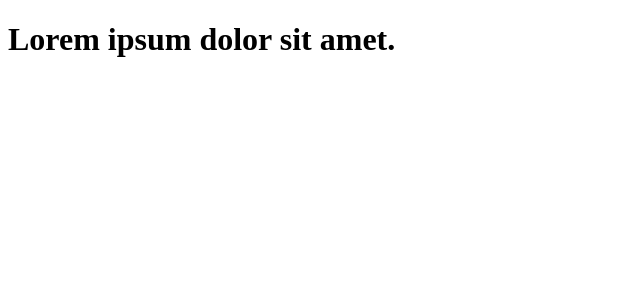
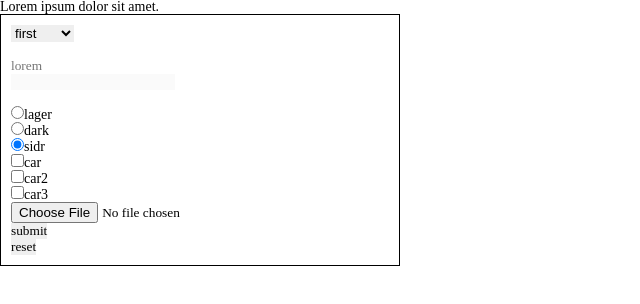
Before and after one commit to Nazunak/learn_front, a plain HTML site: page index.html in a window 1280 px wide. Shown: the whole page, without its empty margins (0-640 px from the left). Drawn offline with Linux system fonts and the light colour scheme.

Commit message:
work home

```diff
--- /dev/null
+++ b/css/style.css
@@ -0,0 +1,44 @@
+/*Обнулення*/
+*{
+	padding: 0;
+	margin: 0;
+	border: 0;
+}
+*,*:before,*:after{
+	-moz-box-sizing: border-box;
+	-webkit-box-sizing: border-box;
+	box-sizing: border-box;
+}
+:focus,:active{outline: none;}
+a:focus,a:active{outline: none;}
+
+nav,footer,header,aside{display: block;}
+
+html,body{
+	height: 100%;
+	width: 100%;
+	font-size: 100%;
+	line-height: 1;
+	font-size: 14px;
+	-ms-text-size-adjust: 100%;
+	-moz-text-size-adjust: 100%;
+	-webkit-text-size-adjust: 100%;
+}
+input,button,textarea{font-family:inherit;}
+
+input::-ms-clear{display: none;}
+button{cursor: pointer;}
+button::-moz-focus-inner {padding:0;border:0;}
+a, a:visited{text-decoration: none;}
+a:hover{text-decoration: none;}
+ul li{list-style: none;}
+img{vertical-align: top;}
+
+h1,h2,h3,h4,h5,h6{font-size:inherit;font-weight: 400;}
+/*--------------------*/
+
+.form-block {
+    border: 1px solid #000;
+    padding: 10px;
+    width: 400px;
+}
--- a/index.html
+++ b/index.html
@@ -4,8 +4,31 @@
     <meta charset="UTF-8">
     <meta name="viewport" content="width=device-width, initial-scale=1.0">
     <title>Document</title>
+    <link rel="stylesheet" href="css/style.css">
 </head>
 <body>
-    <h1>Lorem ipsum dolor sit amet.</h1>
+    <h1 class="main-title">Lorem ipsum dolor sit amet.</h1>
+    <div class="form-block">
+        <form class="form" action="#" method="get">
+        <select class="form-block__select" name="menu">
+            <option value="first">first</option>
+            <option value="second">second</option>
+            <option value="third">third</option>
+        </select>
+        <p><input class="form-block__input-text" type="text"></p>
+        <p><input placeholder="lorem" class="form-block__input-text_placeholder" type="text"></p>
+        <p><input disabled type="form-block__input-text_disabled"></p>
+        <p><input class="form-block__input-password" type="password"></p>
+        <p><input class="form-block__input-radio" type="radio" name="beer" value="lager">lager</p>
+        <p><input class="form-block__input-radio" type="radio" name="beer" value="dark">dark</p>
+        <p><input checked class="form-block__input-radio_checked" type="radio" name="beer" value="sidr">sidr</p>
+        <p><input class="form-block__input-checkbox" type="checkbox" name="car" value="yes">car</p>
+        <p><input class="form-block__input-checkbox" type="checkbox" name="car2" value="yes">car2</p>
+        <p><input class="form-block__input-checkbox" type="checkbox" name="car3" value="yes">car3</p>
+        <p><input class="form-block__input-file" type="file" name="foto"></p>
+        <p><button type="submit" class="form-block__input-button_submit">submit</button></p>
+        <p><button type="reset" class="form-block__input-button_reset">reset</button></p>
+    </div>
+    </form>
 </body>
 </html>
```
Also changed, not shown: img/montana.jpg (added).
